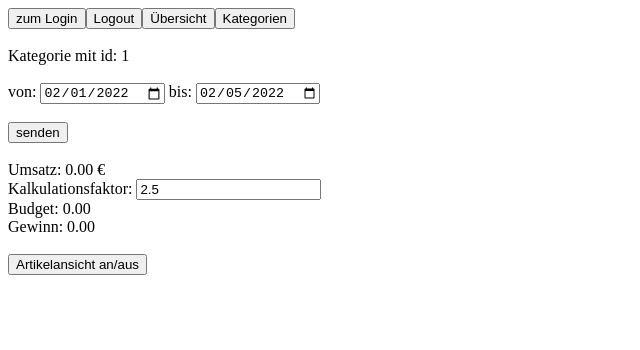
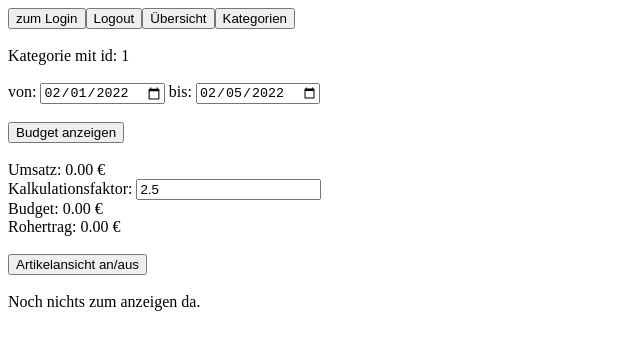
Before and after one commit to stedo005/stedo-capstone, a React (Create React App) app in the folder frontend/: page /categories/evaluate/1 in a window 1280 px wide. Both pictures are taken after a click on the button "Artikelansicht an/aus". Shown: the top 350 px of the page, without its empty margins (0-640 px from the left). Built offline with nearby package versions, Linux system fonts and the light colour scheme.

Commit message:
texte frontend

```diff
--- a/frontend/src/Main/EvaluateCategory.tsx
+++ b/frontend/src/Main/EvaluateCategory.tsx
@@ -46,8 +46,10 @@ const EvaluateCategory = () => {
         <div>
 
             {t("Kategorie")} mit id: {linkedId.categoryId}<br/><br/>
-            von: <input type={"date"} value={dateFrom} onChange={e => setDateFrom(e.target.value)}/> bis: <input type={"date"} value={dateTo} onChange={e => setDateTo(e.target.value)}/><br/><br/>
-            <button onClick={sendDate}>senden</button><br/><br/>
+            von: <input type={"date"} value={dateFrom} onChange={e => setDateFrom(e.target.value)}/> bis: <input
+            type={"date"} value={dateTo} onChange={e => setDateTo(e.target.value)}/><br/><br/>
+            <button onClick={sendDate}>{t("Budget anzeigen")}</button>
+            <br/><br/>
             <div>
                 {t("Umsatz: ")}{result.toFixed(2)} €
             </div>
@@ -61,20 +63,23 @@ const EvaluateCategory = () => {
                 />
             </div>
             <div>
-                {t("Budget: ")}{budget.toFixed(2)}
+                {t("Budget: ")}{budget.toFixed(2)} €
             </div>
             <div>
-                {t("Gewinn: ")}{profit.toFixed(2)}
+                {t("Rohertrag: ")}{profit.toFixed(2)} €
             </div>
             <br/>
-            <button onClick={() =>hide ? setHide(false) : setHide(true)}>{t("Artikelansicht an/aus")}</button><br/><br/>
-            {
-                soldItems.length > 0
-                ?
-                    <div hidden={hide}>{soldItems.map(e => <div>{e.itemName}</div>)}</div>
-                :
-                    <div></div>
-            }
+            <button onClick={() => hide ? setHide(false) : setHide(true)}>{t("Artikelansicht an/aus")}</button>
+            <br/><br/>
+            <div hidden={hide}>
+                {
+                    soldItems.length > 0
+                        ?
+                        <div>{soldItems.map(e => <div>{e.itemName}</div>)}</div>
+                        :
+                        <div>{t("Noch nichts zum anzeigen da.")}</div>
+                }
+            </div>
 
         </div>
     )
```
